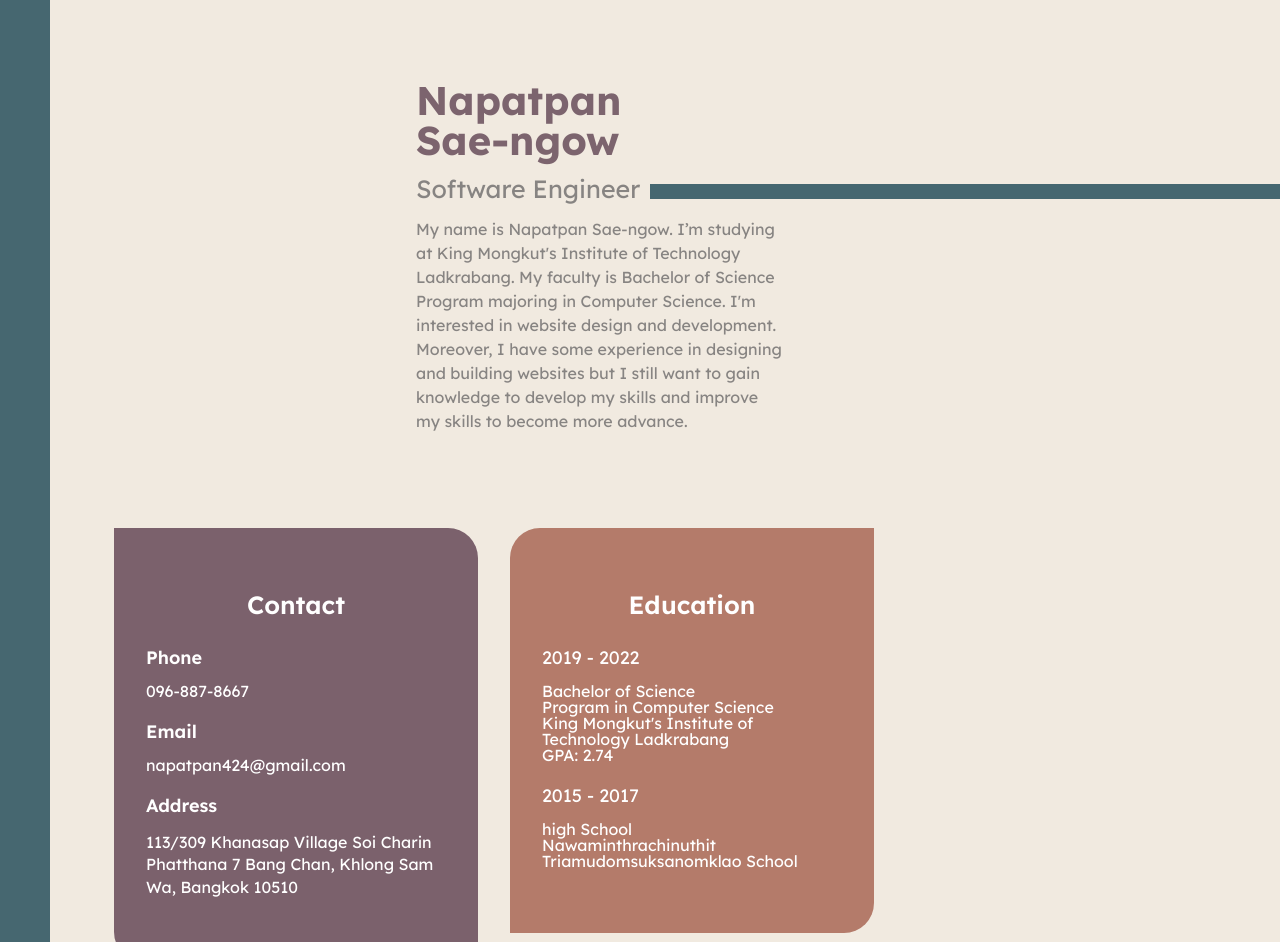
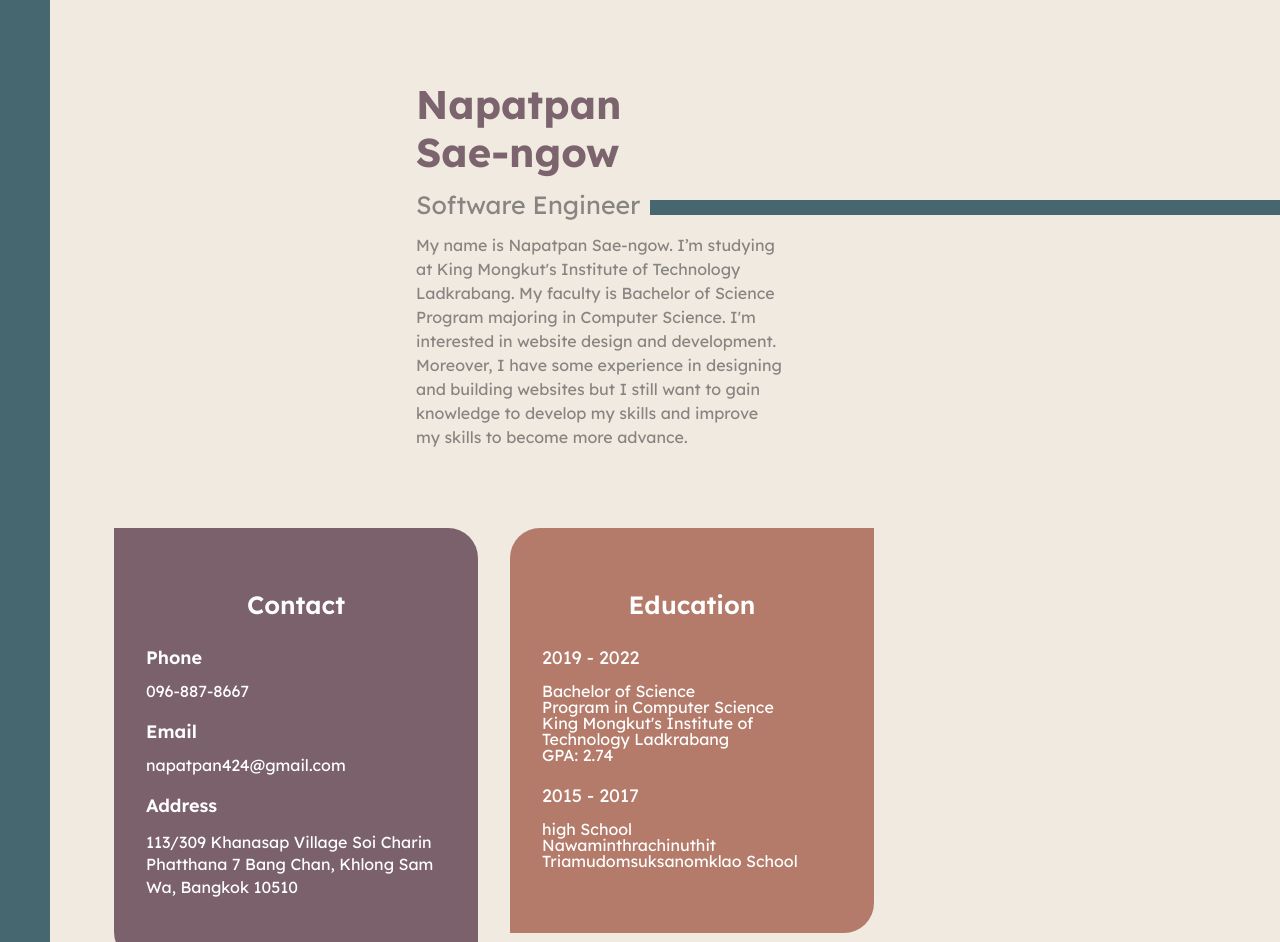
Before and after one commit to NapatpanOP/resume-web, a website built with Vite: page index.html in a window 1280 px wide. Shown: the top 942 px of the page. Built offline with nearby package versions, Linux system fonts and the light colour scheme; files whose address does not match are found by name.

Commit message:
Add line-height in class profile-teat-box h1 in profile-head.css

```diff
--- a/styles/profile-head.css
+++ b/styles/profile-head.css
@@ -17,6 +17,7 @@
   font-weight: 700;
   color: #7C646E;
   margin: 0;
+  line-height: 3rem;
 }
 
 .profile-text-box h3 {
```
